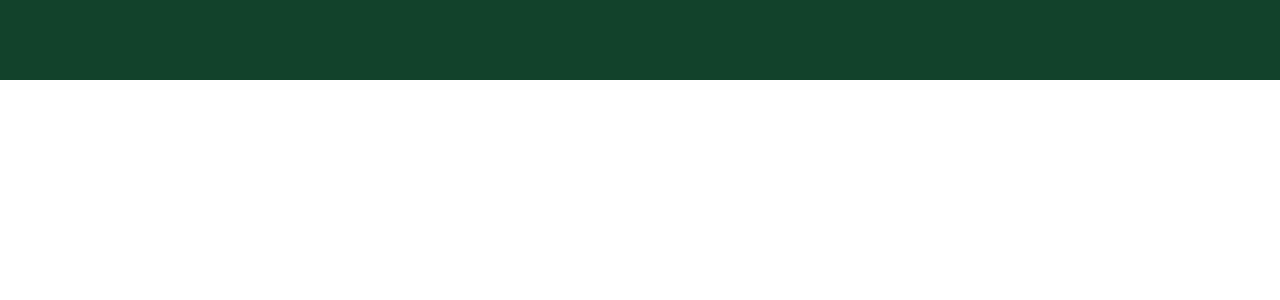
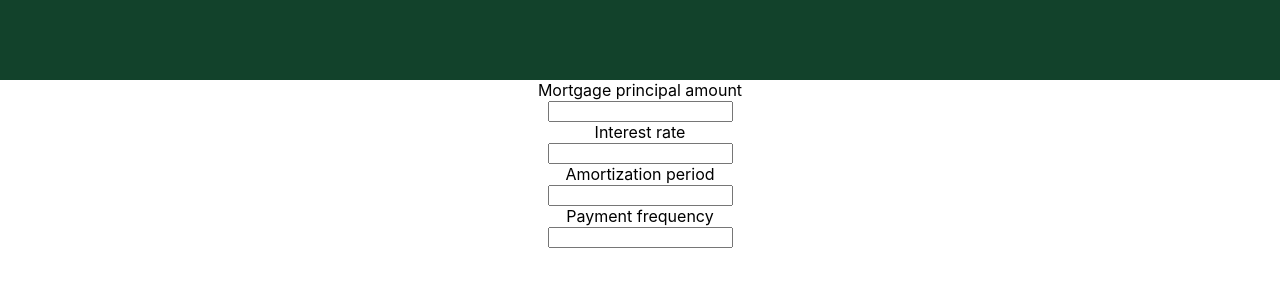
Before and after one commit to AbhilashPaul/SensibleHousing, a React (Create React App) app in the folder react-mortgagecalc/: page / in a window 1280 px wide. Shown: the top 300 px of the page. Built offline with nearby package versions, Linux system fonts and the light colour scheme.

Commit message:
app.js form, label, input textbox element added

```diff
--- a/react-mortgagecalc/src/App.js
+++ b/react-mortgagecalc/src/App.js
@@ -5,22 +5,54 @@ import './App.css';
 function App() {
   return (
     /* shift+alt+a */
-    <div className="App">
-        {/* <p>Hello</p> */}
-        <header className="App-header">
-        {/* <img src={logo} className="App-logo" alt="logo" /> */}
-        {/* <p>
+
+/*     <header className="App-header">
+    <img src={logo} className="App-logo" alt="logo" />
+    <p>
       Edit <code>src/App.js</code> and save to reload.
-        </p> */}
-      {/*   <a
+    </p>
+    <a
       className="App-link"
       href="https://reactjs.org"
       target="_blank"
       rel="noopener noreferrer"
     >
       Learn React
-        </a> */}
-      </header>
+    </a>
+  </header> */
+
+    <div className="App">
+      <div>
+        <header className="App-header"></header>
+      </div>
+      <div>
+        <form>
+          <div>
+            <label>Mortgage principal amount</label>
+          </div>
+          <div>
+            <input></input>
+          </div>
+          <div>
+            <label>Interest rate</label>
+          </div>
+          <div>
+            <input></input>
+          </div>
+          <div>
+            <label>Amortization period</label>
+          </div>
+          <div>
+            <input></input>
+          </div>
+          <div>
+            <label>Payment frequency</label>
+          </div>
+          <div>
+            <input></input>
+          </div>
+        </form>
+      </div>
     </div>
   );
 }
```
Lines whose indentation alone changed are shown as unchanged.
